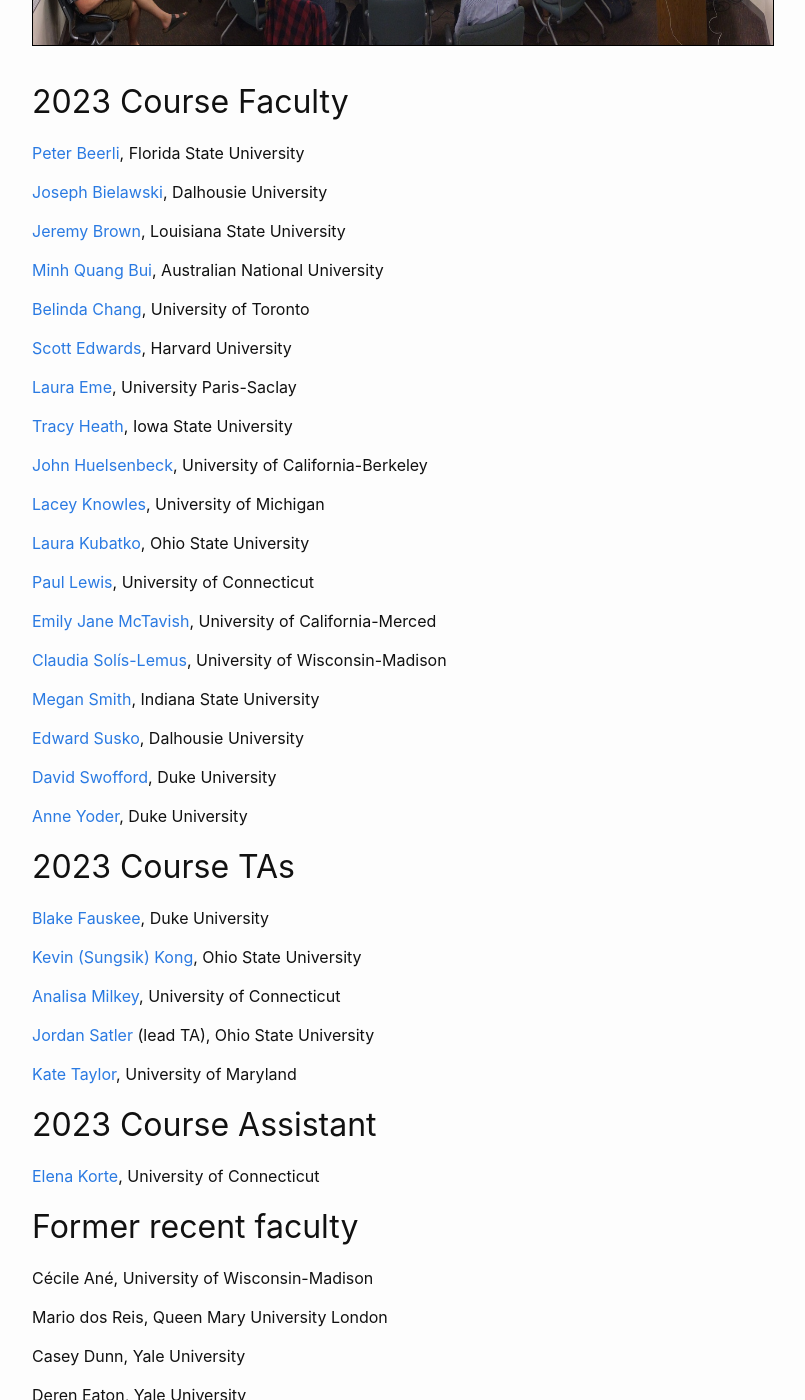
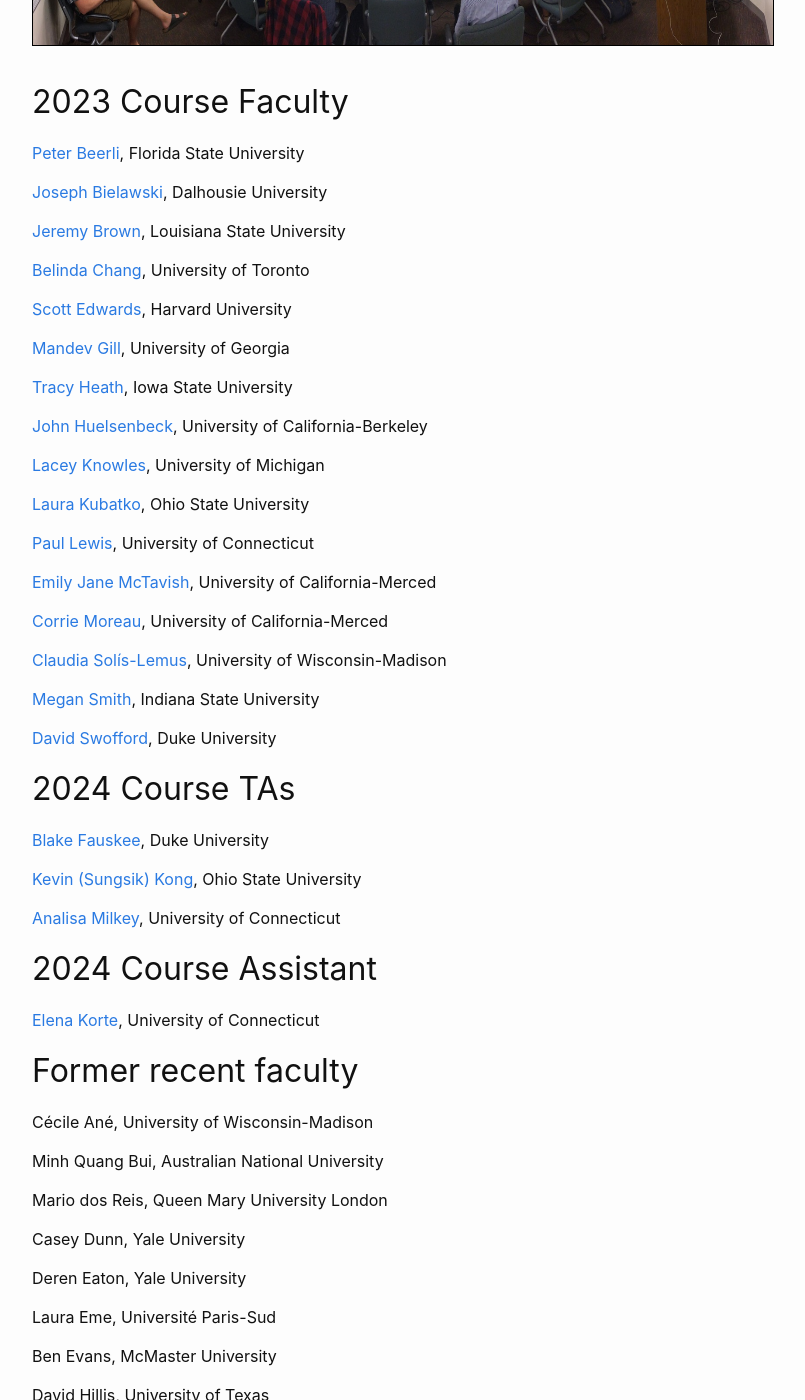
Before and after one commit to molevolworkshop/molevolworkshop.github.io, a Jekyll site: the page built from faculty.md, in a window 1280 px wide and 1400 px high, scrolled down 370 px. Shown: the whole window, without its empty margins (238-1043 px from the left). Built offline with Jekyll 4.4.1, drawn with Linux system fonts in a browser that asks for light colours; some of the changed text lies outside the part shown.

Commit message:
more 2024 updates

```diff
--- a/faculty.md
+++ b/faculty.md
@@ -12,17 +12,13 @@
 
 [Jeremy Brown](/faculty-brown/), Louisiana State University
 
-[Minh Quang Bui](/faculty-bui/), Australian National University
-
 [Belinda Chang](/faculty-chang/), University of Toronto
 
 [Scott Edwards](/faculty-edwards/), Harvard University
 
-[Laura Eme](/faculty-eme/), University Paris-Saclay
+<!-- [Laura Eme](/faculty-eme/), University Paris-Saclay -->
 
-{% comment %}
-[Kelley Harris](/faculty-harris/), University of Washington
-{% endcomment %}
+[Mandev Gill](/faculty-gill/), University of Georgia
 
 [Tracy Heath](/faculty-heath/), Iowa State University
 
@@ -36,17 +32,17 @@
 
 [Emily Jane McTavish](/faculty-mctavish/), University of California-Merced
 
+[Corrie Moreau](/faculty-moreau/), University of California-Merced
+
 [Claudia Solís-Lemus](/faculty-solis-lemus/), University of Wisconsin-Madison
 
 [Megan Smith](/faculty-smith/), Indiana State University
 
-[Edward Susko](/faculty-susko/), Dalhousie University
-
 [David Swofford](/faculty-swofford/), Duke University
 
-[Anne Yoder](/faculty-yoder/), Duke University
+<!-- [Anne Yoder](/faculty-yoder/), Duke University -->
 
-## 2023 Course TAs
+## 2024 Course TAs
 
 [Blake Fauskee](/faculty-fauskee/), Duke University
 
@@ -54,17 +50,15 @@
 
 [Analisa Milkey](/faculty-milkey/), University of Connecticut
 
-[Jordan Satler](/faculty-satler/) (lead TA), Ohio State University
-
-[Kate Taylor](/faculty-taylor/), University of Maryland
-
-## 2023 Course Assistant
+## 2024 Course Assistant
 
 [Elena Korte](/course-assistant/), University of Connecticut
 
 ## Former recent faculty
 
 Cécile Ané, University of Wisconsin-Madison
+
+Minh Quang Bui, Australian National University
 
 Mario dos Reis, Queen Mary University London
 
@@ -103,6 +99,10 @@
 {% endcomment %}
 
 ## Former recent TAs
+
+[Jordan Satler](/faculty-satler/) (lead TA), Ohio State University
+
+[Kate Taylor](/faculty-taylor/), University of Maryland
 
 [Áki Láruson](/faculty-laruson/) (Lead TA), University of Iceland
 
```
Also changed, not shown: other parts of faculty.md (+2 -0 lines), people.md (+1 -46 lines), schedule.md (+1 -1 lines).
